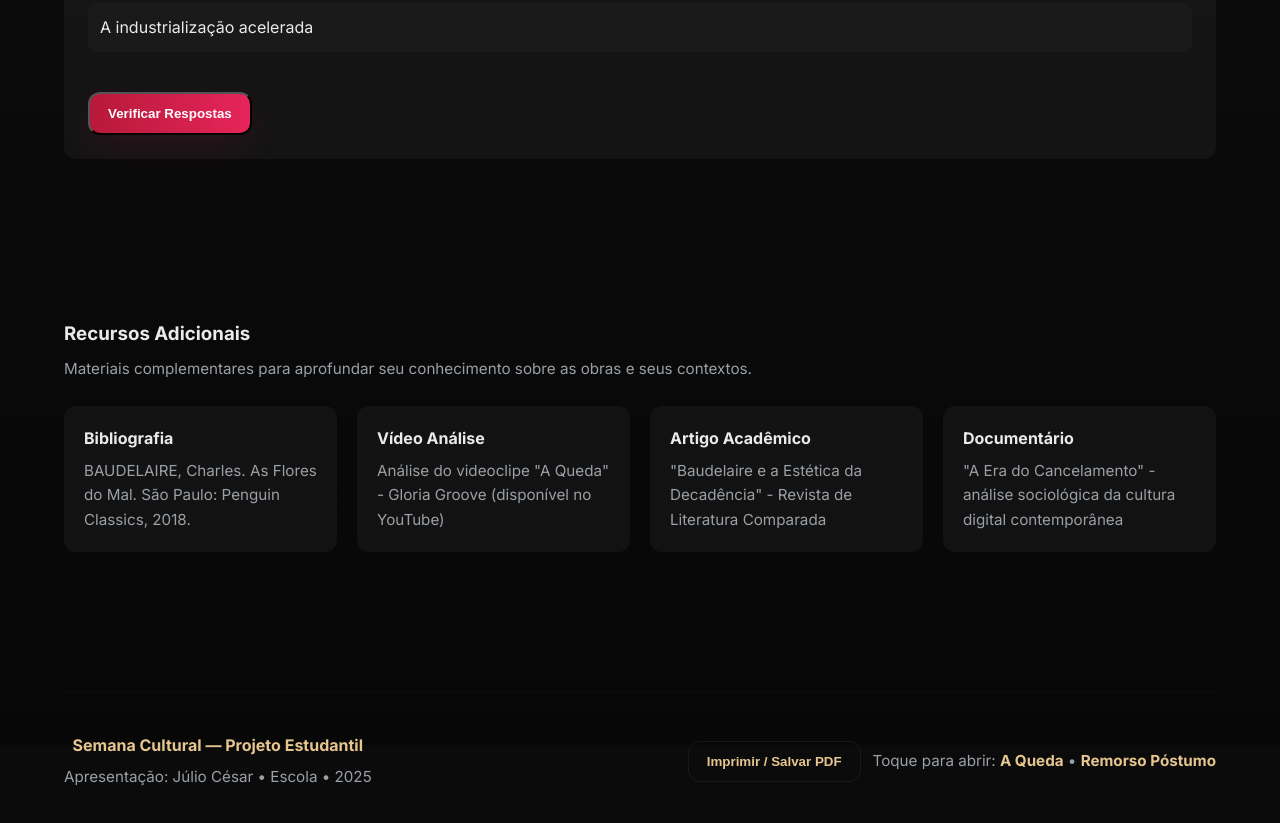
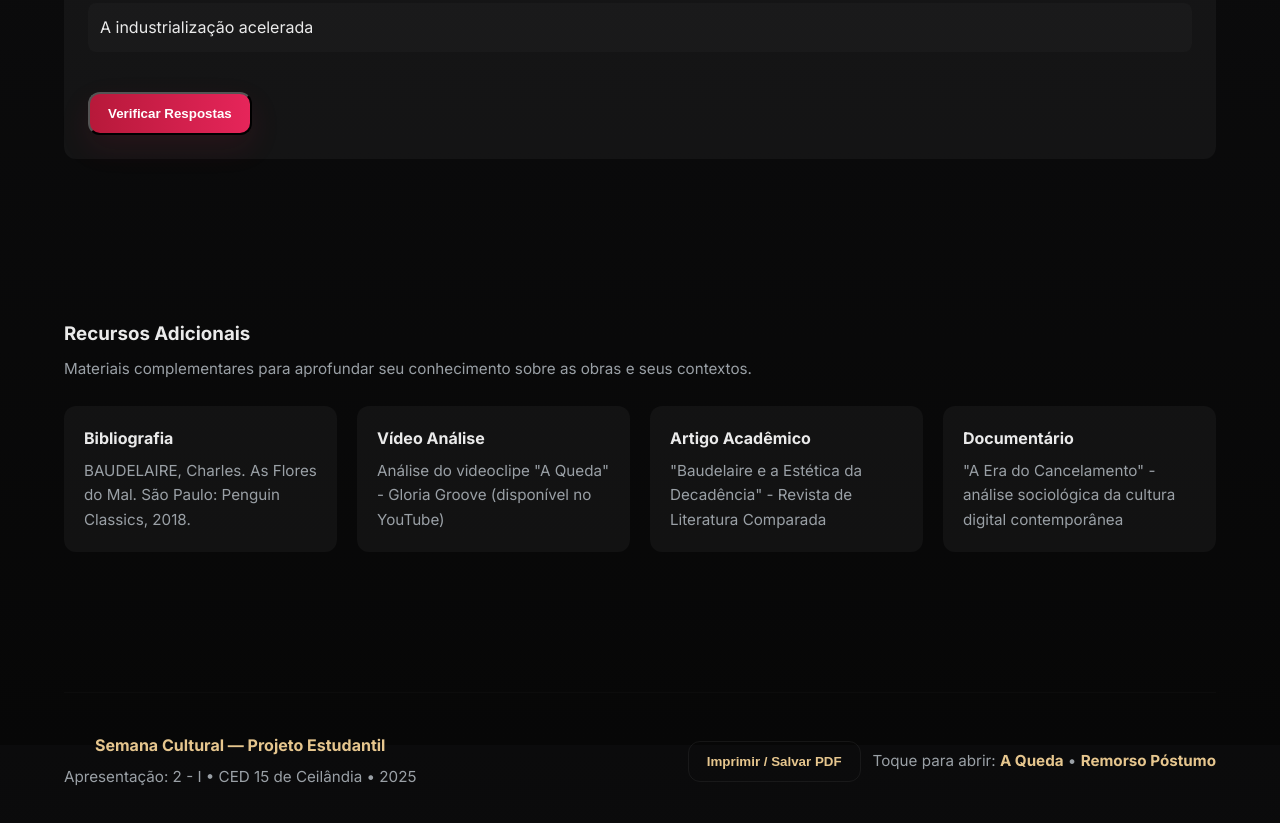
Before and after one commit to mitsboydesk17/teste123-, a plain HTML site: page index.html in a window 1280 px wide. Shown: the part 4055-4878 px from the top of the page. Drawn offline with nearby package versions, Linux system fonts and the light colour scheme.

Commit message:
Atualizar o index.html
troquei uns nomes aí

```diff
--- a/index.html
+++ b/index.html
@@ -738,7 +738,7 @@
       <div style="display:flex;align-items:center;justify-content:space-between;gap:12px;flex-wrap:wrap">
         <div>
           <div class="credits">Semana Cultural — Projeto Estudantil</div>
-          <div class="muted" style="margin-top:6px">Apresentação: Júlio César • Escola • 2025</div>
+          <div class="muted" style="margin-top:6px">Apresentação: 2 - I • CED 15 de Ceilândia • 2025</div>
         </div>
 
         <div style="display:flex;gap:12px;align-items:center">
```
